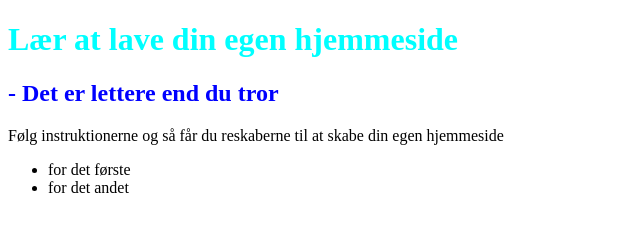
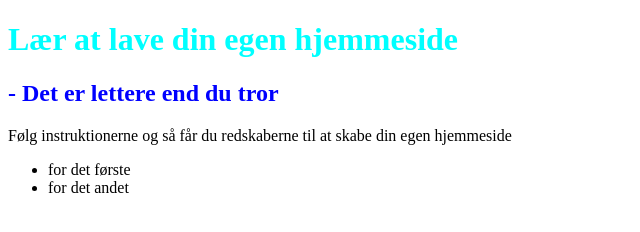
Before and after one commit to CLWCLW-code/playfulpages.github.io, a plain HTML site: page index.html in a window 1280 px wide. Shown: the full height of the page, 0-640 px from the left. Drawn offline with Linux system fonts and the light colour scheme; files whose address does not match are found by name.

Commit message:
Update index.html

```diff
--- a/index.html
+++ b/index.html
@@ -11,7 +11,7 @@
 <body>
     <h1>Lær at lave din egen hjemmeside</h1>
     <h2>- Det er lettere end du tror</h2>
-    <p>Følg instruktionerne og så får du reskaberne til at skabe din egen hjemmeside</p>
+    <p>Følg instruktionerne og så får du redskaberne til at skabe din egen hjemmeside</p>
     <ul><li>for det første </li>
         <li>for det andet</li>
     </ul>
```
